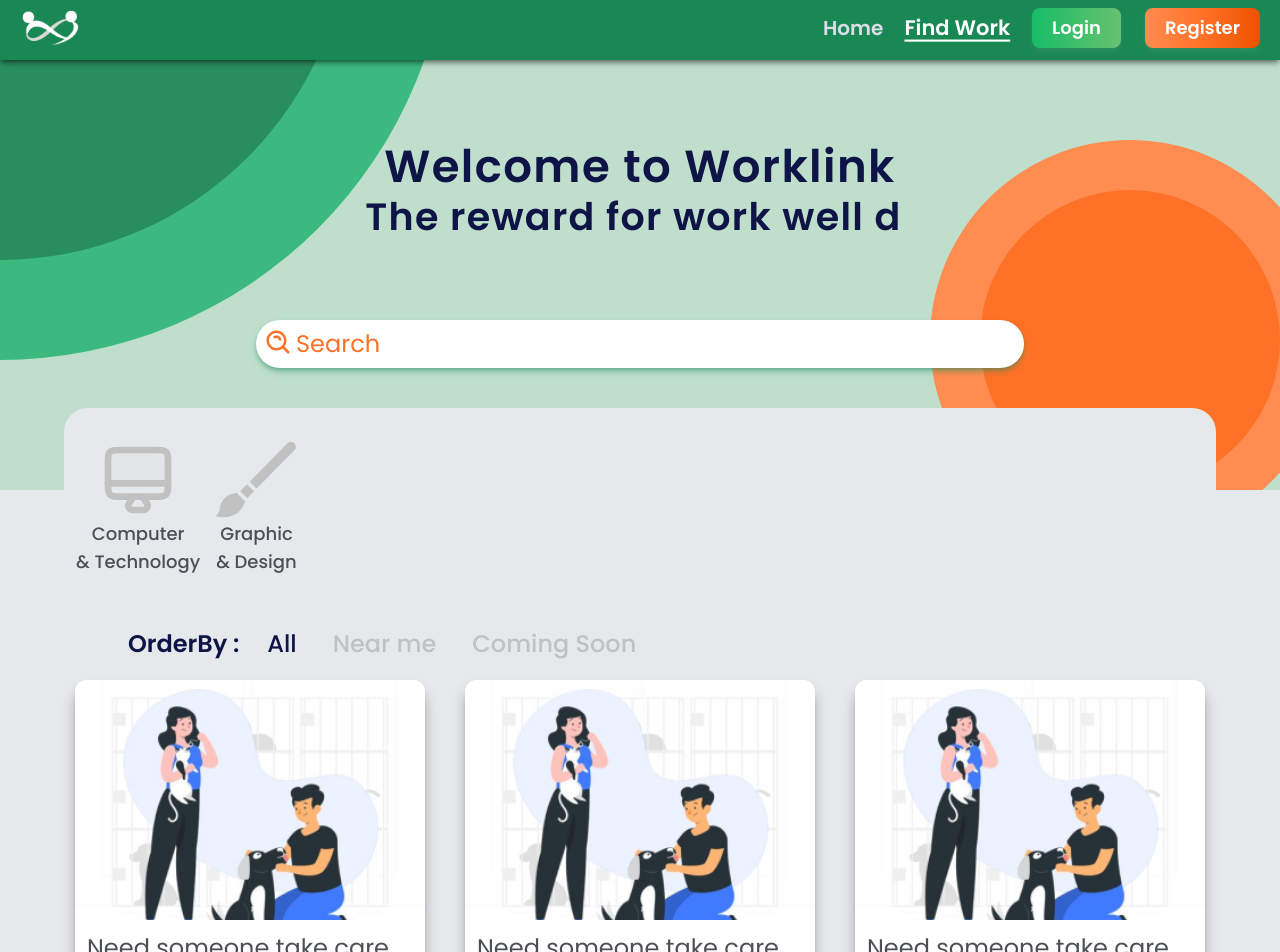
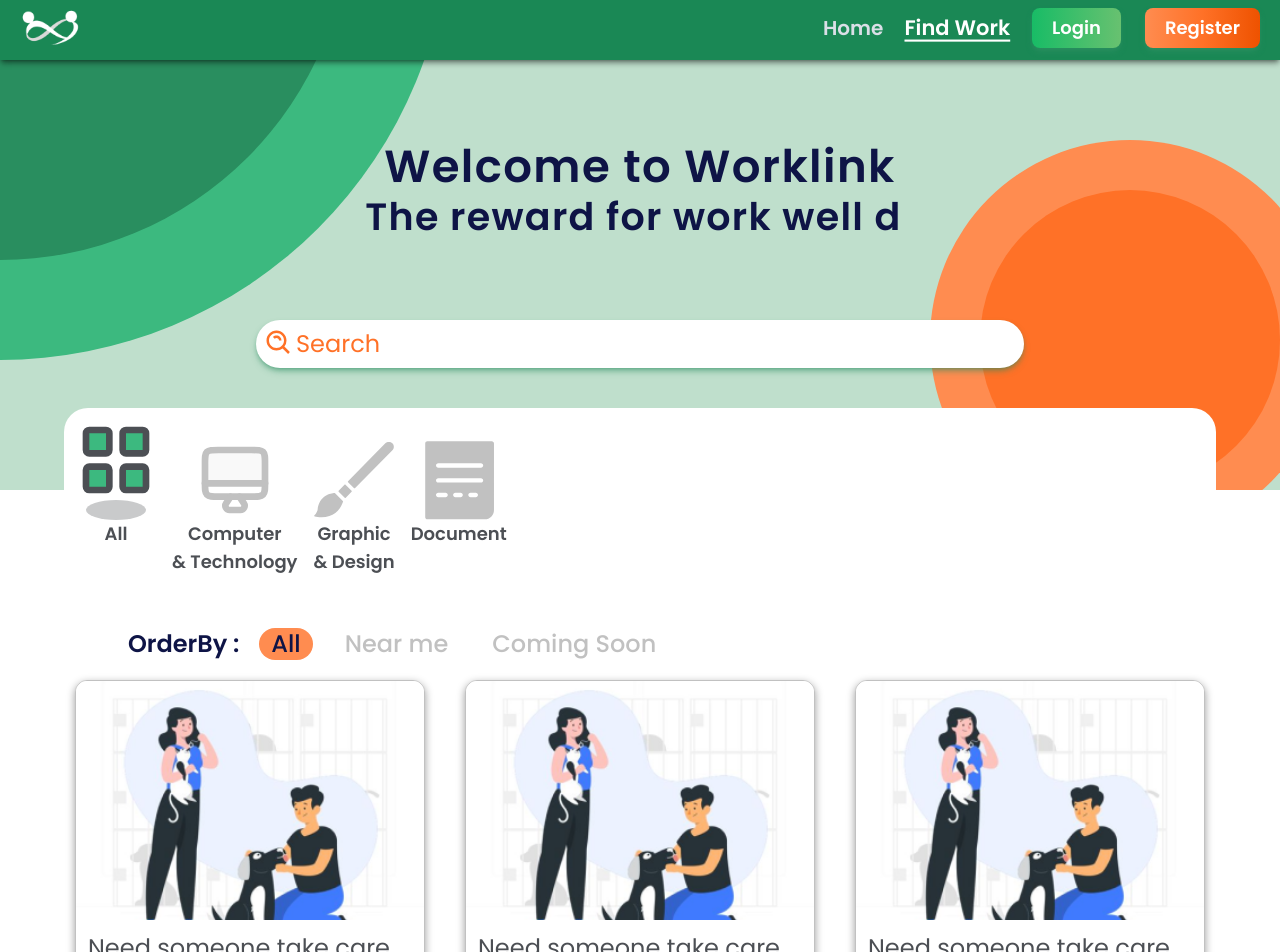
Before and after one commit to HeartLezz7/WorkLink-frontend, a React (Vite) app: page /findwork in a window 1280 px wide. Shown: the top 952 px of the page. Built offline with nearby package versions, Linux system fonts and the light colour scheme.

Commit message:
prepare to dashboard

```diff
--- a/src/index.css
+++ b/src/index.css
@@ -33,7 +33,7 @@
   body {
     font-family: 'Poppins', sans-serif;
     font-size: 16px;
-    background-color: #E6E9EC;
+    background-color: #fff;
     min-width: 650px;
   }
 
@@ -78,3 +78,8 @@
     line-height: 36px;
     letter-spacing: 1.3px;
   }
+
+  .whiteDivShadow {
+    box-shadow: 0 3px 8px 0 rgba(0,0,0,0.40);
+
+  }
--- a/src/pages/findworkpage/CategoryItem.jsx
+++ b/src/pages/findworkpage/CategoryItem.jsx
@@ -33,12 +33,16 @@
       ) : (
         ""
       )}
-      <p className="text-center text-lg font-semibold text-textGrayDark">
+      <p className="text-center text-lg font-bold text-textGrayDark">
         {message1}
       </p>
-      <p className="text-center text-lg font-semibold text-textGrayDark">
-        {message2}
-      </p>
+      {message2 ? (
+        <p className="text-center text-lg font-bold text-textGrayDark">
+          {" " && message2}
+        </p>
+      ) : (
+        <div className="w-1 h-[28px]"></div>
+      )}
     </div>
   );
 }
--- a/src/pages/findworkpage/CategoryLists.jsx
+++ b/src/pages/findworkpage/CategoryLists.jsx
@@ -5,6 +5,13 @@
   const [categoryId, setCategoryId] = useState(0);
   //   console.log(categoryId);
   const categoryLists = [
+    {
+      id: 0,
+      onImage: "/categoryIcon/all-on.svg",
+      offImage: "/categoryIcon/all-off.svg",
+      message1: "All",
+      message2: "",
+    },
     {
       id: 1,
       onImage: "/categoryIcon/com-on.svg",
@@ -18,6 +25,13 @@
       offImage: "/categoryIcon/graphic-off.svg",
       message1: "Graphic",
       message2: "& Design",
+    },
+    {
+      id: 3,
+      onImage: "/categoryIcon/doc-on.svg",
+      offImage: "/categoryIcon/doc-off.svg",
+      message1: "Document",
+      message2: "",
     },
     // {
     //   id: 3,
@@ -33,7 +47,7 @@
   };
   //   console.log(isHover);
   return (
-    <div className="bg-backgroundWhiteBlue min-w-[90%] h-[180px] rounded-3xl mt-10 flex items-end p-3 gap-4  ">
+    <div className="bg-background min-w-[90%] h-[180px] rounded-3xl mt-10 flex items-end p-3 gap-4  ">
       {categoryLists.map((el) => (
         <CategoryItem
           key={el.id}
--- a/src/pages/findworkpage/FindWorkPage.jsx
+++ b/src/pages/findworkpage/FindWorkPage.jsx
@@ -16,7 +16,7 @@
         </div>
       </div>
       <div className="absolute w-full h-[430px] bg-primaryLight z-[-20]"></div>
-      <div className="absolute w-full h-[430px] bg-backgroundWhiteBlue top-[430px] z-[-5]"></div>
+      <div className="absolute w-full h-[430px] bg-background top-[430px] z-[-5]"></div>
       <div className="flex flex-col items-center max-w-[1440px] mx-auto ">
         <div className="w-full flex flex-col items-center py-[80px]">
           <h4 className="text-textNavy">Welcome to Worklink</h4>
--- a/src/pages/findworkpage/SearchContainer.jsx
+++ b/src/pages/findworkpage/SearchContainer.jsx
@@ -23,24 +23,30 @@
         <p className="text-textNavy text-2xl font-bold">OrderBy :</p>
         <p
           onClick={() => setOrderBy("all")}
-          className={` cursor-pointer px-2 font-semibold text-2xl ${
-            orderBy === "all" ? "text-textNavy" : "text-textGrayLight "
+          className={` cursor-pointer px-3 font-semibold text-2xl ${
+            orderBy === "all"
+              ? "text-textNavy bg-secondaryLight rounded-full"
+              : "text-textGrayLight "
           }`}
         >
           All
         </p>
         <p
           onClick={() => setOrderBy("nearme")}
-          className={` cursor-pointer px-2 font-semibold text-2xl ${
-            orderBy === "nearme" ? "text-textNavy" : "text-textGrayLight "
+          className={` cursor-pointer px-3 font-semibold text-2xl ${
+            orderBy === "nearme"
+              ? "text-textNavy bg-secondaryLight rounded-full"
+              : "text-textGrayLight "
           }`}
         >
           Near me
         </p>
         <p
           onClick={() => setOrderBy("soon")}
-          className={` cursor-pointer px-2 font-semibold text-2xl ${
-            orderBy === "soon" ? "text-textNavy" : "text-textGrayLight "
+          className={` cursor-pointer px-3 font-semibold text-2xl ${
+            orderBy === "soon"
+              ? "text-textNavy bg-secondaryLight rounded-full"
+              : "text-textGrayLight "
           }`}
         >
           Coming Soon
--- a/src/pages/findworkpage/WorkCard.jsx
+++ b/src/pages/findworkpage/WorkCard.jsx
@@ -9,13 +9,16 @@
     config: { mass: 5, tension: 500, friction: 80 },
   });
   return (
-    <div className="relative text-textGrayDark">
+    <div className="relative text-textGrayDark ">
       <a.div
         onClick={() => set((state) => !state)}
-        className={`rounded-xl overflow-hidden h-[400px] w-[350px] shadow-lg shadow-black/40 absolute cursor-pointer bg-background ${
+        className={`border border-textGrayLight rounded-xl overflow-hidden h-[400px] w-[350px] shadow shadow-black/40 absolute cursor-pointer bg-background whiteDivShadow ${
           flipped ? "z-[-5]" : "z-[5]"
         } `}
-        style={{ opacity: opacity.to((o) => 1 - o), transform }}
+        style={{
+          opacity: opacity.to((o) => 1 - o),
+          transform,
+        }}
       >
         <div className="h-[60%]  overflow-hidden">
           <img
@@ -34,7 +37,7 @@
         </div>
       </a.div>
       <a.div
-        className={`rounded-xl overflow-hidden h-[400px] w-[350px] shadow-lg shadow-black/40 `}
+        className={`border border-textGrayLight rounded-xl overflow-hidden h-[400px] w-[350px] shadow-lg shadow-black/40 whiteDivShadow `}
         style={{
           opacity,
           transform,
```
Also changed, not shown: public/categoryIcon/all-off.svg (added), public/categoryIcon/all-on.svg (added).
